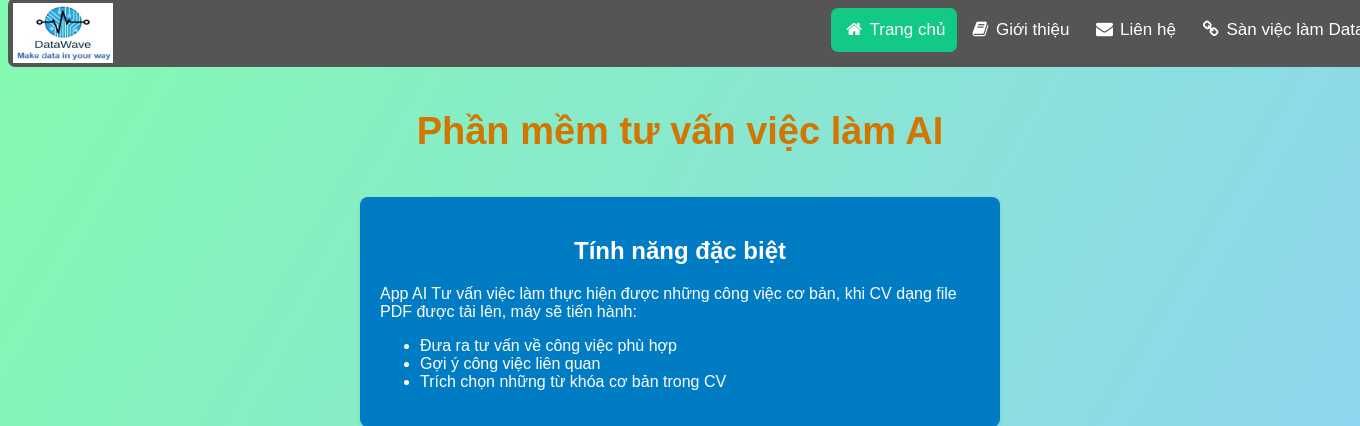
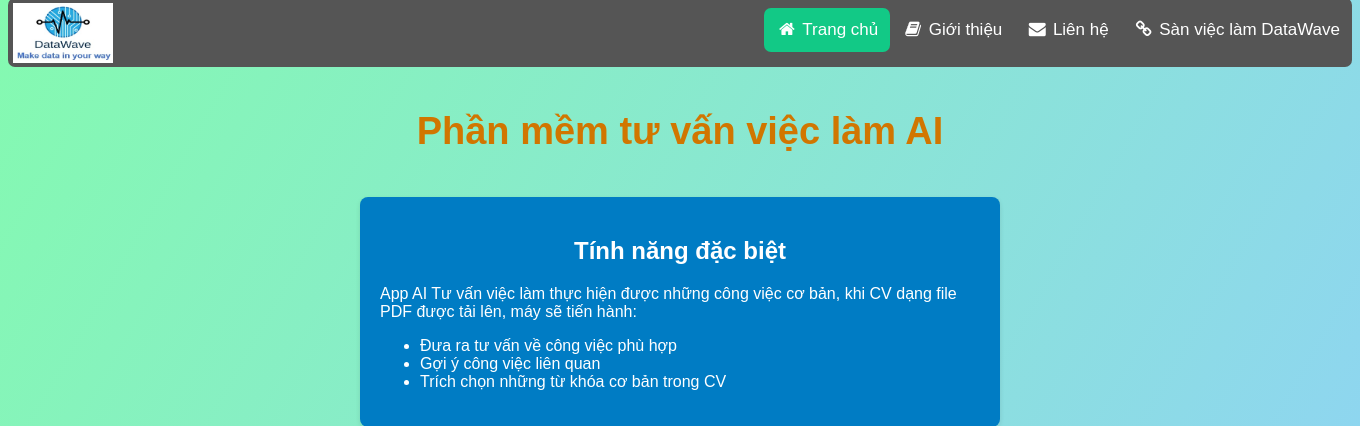
Before and after one commit to trananquan/job-recommendation, a Flask app: page / in a window 1360 px wide; the page is wider, and only the part inside the window is pictured. Shown: the top 426 px of that part. Run offline with Flask 2, Linux system fonts and the light colour scheme; parts of the project's set-up code (start-up, migrations or seed data) failed here and were passed over.

Commit message:
Update resume.html

```diff
--- a/templates/resume.html
+++ b/templates/resume.html
@@ -54,7 +54,7 @@
 
 <!-- Load an icon library -->
 <link rel="stylesheet" href="https://cdnjs.cloudflare.com/ajax/libs/font-awesome/4.7.0/css/font-awesome.min.css">
-<div class="navbar" style="width: 105%; border-radius: 7px">
+<div class="navbar" style="width: 100%; border-radius: 7px">
 
      <img class="logo" src="static\logo.png" alt="Image">
     <a href="https://vieclamdatawave.com/"><i class="fa fa-fw fa-link"></i> Sàn việc làm DataWave</a>
```
